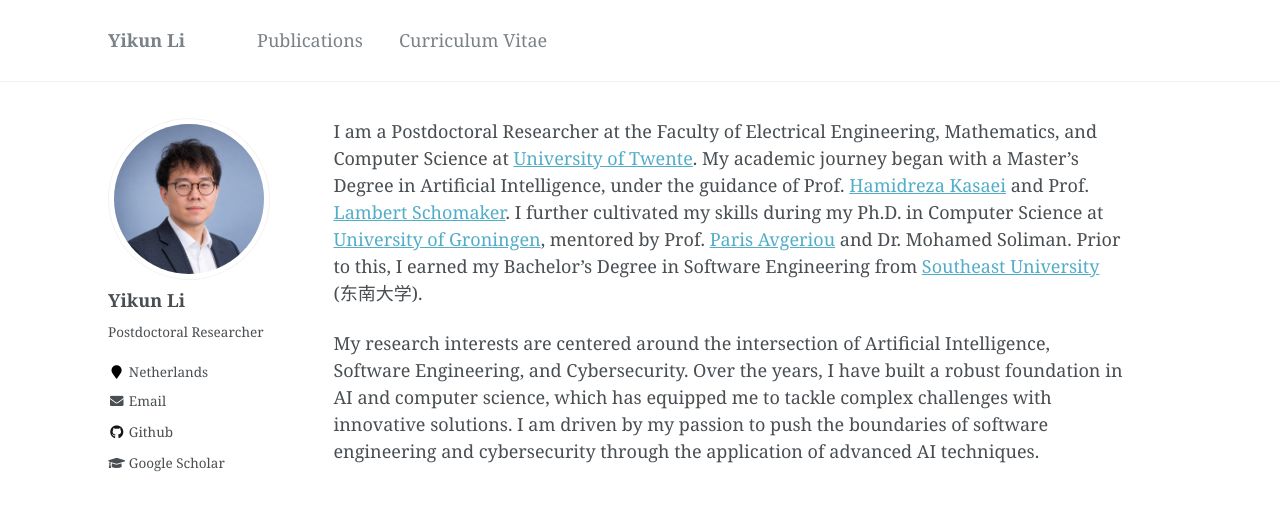
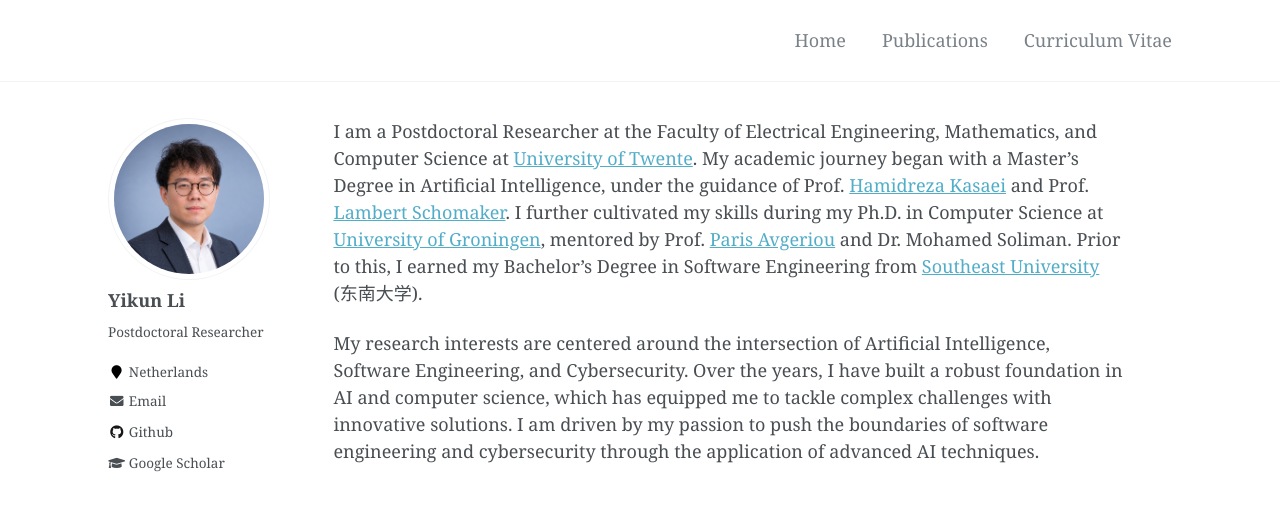
Before and after one commit to yikun-li/yikun-li.github.io, a Jekyll site: the page built from _pages/about.md, in a window 1280 px wide. Shown: the top 511 px of the page. Built offline with Jekyll 4.4.1, drawn with Linux system fonts in a browser that asks for light colours; some web fonts are replaced.

Commit message:
Right-align nav tabs and replace masthead name with Home link
Co-Authored-By: Claude Fable 5 <noreply@anthropic.com>

```diff
--- a/_data/navigation.yml
+++ b/_data/navigation.yml
@@ -1,5 +1,8 @@
 # main links links
 main:
+  - title: "Home"
+    url: /
+
   - title: "Publications"
     url: /publications/
 
--- a/_includes/masthead.html
+++ b/_includes/masthead.html
@@ -6,7 +6,6 @@
       <nav id="site-nav" class="greedy-nav">
         <button><div class="navicon"></div></button>
         <ul class="visible-links">
-          <li class="masthead__menu-item masthead__menu-item--lg"><a href="{{ base_path }}/">{{ site.title }}</a></li>
           {% for link in site.data.navigation.main %}
             {% if link.url contains 'http' %}
               {% assign domain = '' %}
--- a/_sass/_navigation.scss
+++ b/_sass/_navigation.scss
@@ -176,6 +176,7 @@
   position: relative;
   min-width: 250px;
   background: $background-color;
+  text-align: right;
 
   a {
     display: block;
@@ -202,15 +203,11 @@
   }
 
   .visible-links {
-    display: table;
+    display: inline-flex;
+    align-items: center;
 
     li {
-      display: table-cell;
-      vertical-align: middle;
-
       &:first-child {
-        font-weight: bold;
-
         a {
           margin-left: 0;
         }
```
